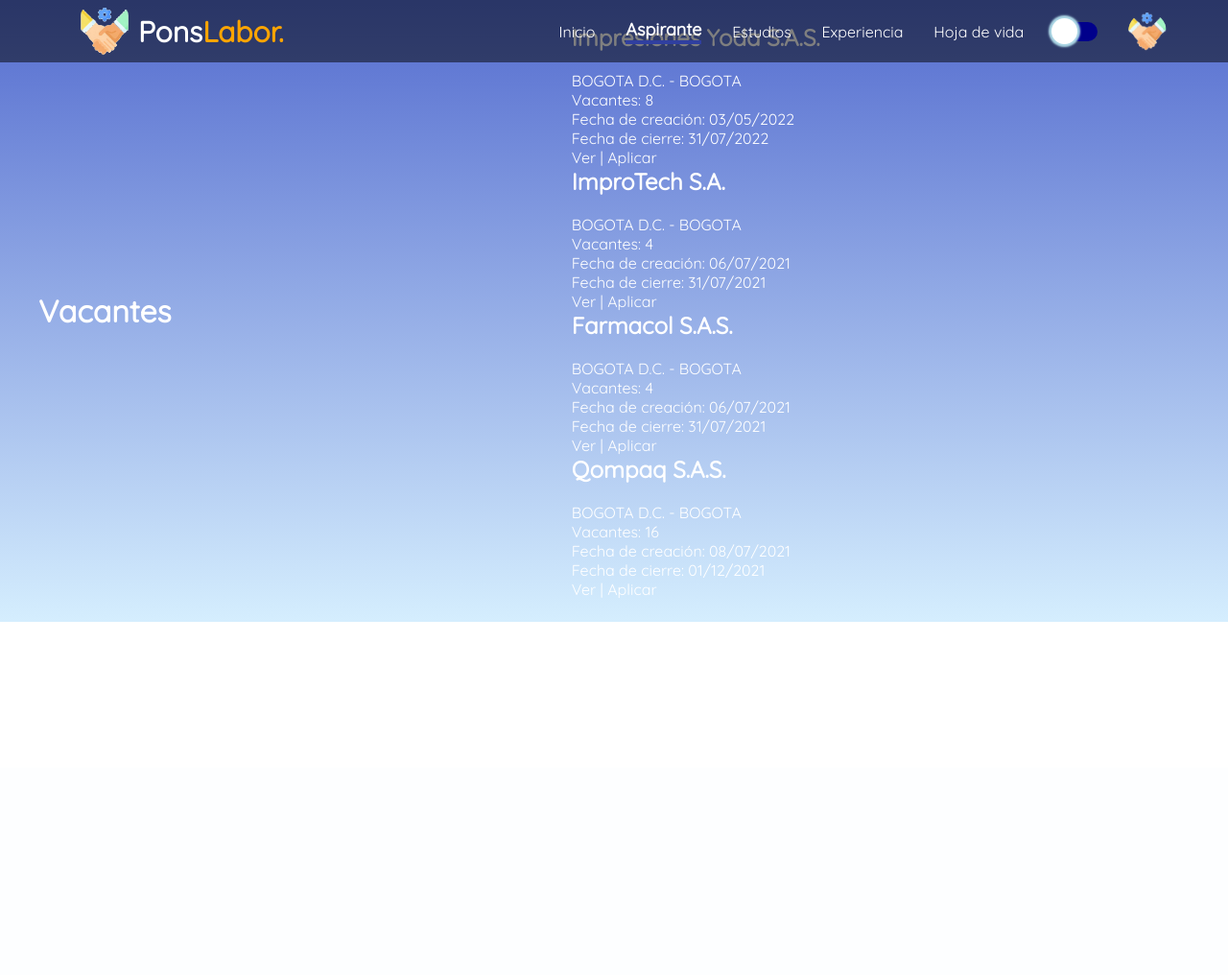
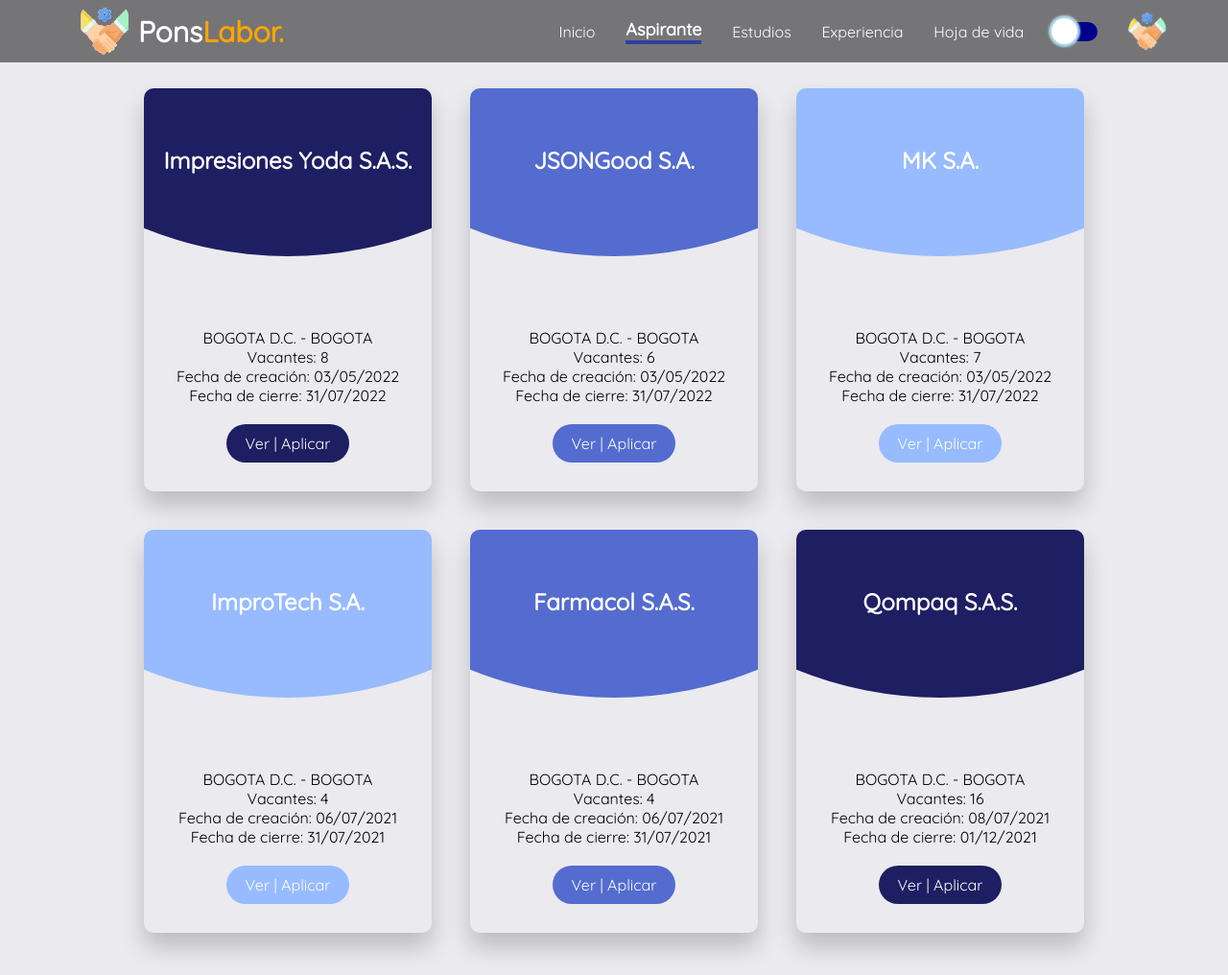
Before and after one commit to eideard-hm/PonteLab, a PHP site: page /PonsLabor/index.php?url=Vacantes in a window 1280 px wide. Shown: the whole page at 96% size. Before the commit the page ends 648 px from the top, so only its background shows below. Run offline with PHP 8.4, Linux system fonts and the light colour scheme.

Commit message:
REALIZE LA ADAPTACION DE LAS VACANTES CON CSS

```diff
--- a/Assets/css/contratante.css
+++ b/Assets/css/contratante.css
@@ -14,7 +14,7 @@
 
 .body-con,
 .body-vac{
-  background: var(--fondo);
+  background: var(--hueso);
   background-repeat: no-repeat;
   background-size: cover;
   color: #fff;
@@ -24,15 +24,103 @@
 .body-vacs{
   justify-content: center;
   align-items: center;
-  min-height: 10vh;
-  background: var(--fondo);
+  min-height: 100vh;
+  background: var(--hueso);
   background-repeat: no-repeat;
   background-size: cover;
   color: #fff;
   font-family: "Quicksand", sans-serif;
   padding: 0 1.5em;
 }
+/*VACANTES*/
+.content-vacs{
+  margin-top: 3em;
+  position: relative;
+  width: 1150px;
+  padding: 20em;
+  min-height: 40em;
+}
+.content-vacs #form-vacs{
+  display: flex;
+  justify-content: center;
+  align-items: center;
+  flex-wrap: wrap;
+}
+.content-vacs .card{
+  position: relative;
+  width: 300px;
+  height: 420px;
+  background: var(--hueso);
+  margin: 20px;
+  border-radius: 10px;
+  overflow: hidden;
+  box-shadow: 0 15px 25px rgba(0, 0, 0, 0.2);
+  transition: 0.5s;
+}
 
+.content-vacs .card .circle{
+  position: relative;
+  width: 100%;
+  height: 100%;
+  background: #000;
+  clip-path: circle(400px at center -225px);
+  text-align: center;
+}
+
+.content-vacs .card .circle h2{
+  padding: 2.5em  0;
+  position: relative;
+}
+
+.content-vacs .card .card-content{
+  position: absolute;
+  bottom: 10px;
+  padding: 20px;
+  text-align: center;
+  width: 100%;
+}
+
+.content-vacs .card .card-content p{
+  color: #000;
+}
+.content-vacs .card .card-content a{
+  position: relative;
+  display: inline-block;
+  padding: 10px 20px;
+  background: #000;
+  color: #fff;
+  border-radius: 40px;
+  text-decoration: none;
+  margin-top: 20px;
+}
+
+.content-vacs .card:nth-child(1) .circle,
+.content-vacs .card:nth-child(1) .card-content a{
+  background: #1e1e62;
+}
+
+.content-vacs .card:nth-child(2) .circle,
+.content-vacs .card:nth-child(2) .card-content a{
+  background: #546ccf;
+}
+
+.content-vacs .card:nth-child(3) .circle,
+.content-vacs .card:nth-child(3) .card-content a{
+  background: #97bbfe;
+}
+
+.content-vacs .card:nth-child(4) .circle,
+.content-vacs .card:nth-child(4) .card-content a{
+  background: var(--cm);
+}
+.content-vacs .card:nth-child(5) .circle,
+.content-vacs .card:nth-child(5) .card-content a{
+  background: var(--medium);
+}
+.content-vacs .card:nth-child(6) .circle,
+.content-vacs .card:nth-child(6) .card-content a{
+  background: var(--bdarck);
+}
 /*======================== ESTILOS PARA CONTRATANTE  ===========================*/
 
 .content {
--- a/Views/Vacantes/Vacantes.php
+++ b/Views/Vacantes/Vacantes.php
@@ -69,7 +69,6 @@
       </div>
     </header>
 
-    <h1 class="name">Vacantes</h1>
     <div class="content-vacs">
       <!--<div class="vacs-form">-->
         <form id="form-vacs" action="">
@@ -83,6 +82,46 @@
                 BOGOTA D.C. - BOGOTA
                 <br>
                 Vacantes: 8
+                <br>
+                Fecha de creación: 03/05/2022
+                <br>
+                Fecha de cierre: 31/07/2022
+                <br>
+              </p>
+              <a type="">Ver | Aplicar</a>
+            </div>
+          </div>
+
+          <div class="card">
+            <div class="circle">
+              <h2>JSONGood S.A.</h2>
+            </div>
+            <div class="card-content">
+              <p>
+                <br>
+                BOGOTA D.C. - BOGOTA
+                <br>
+                Vacantes: 6
+                <br>
+                Fecha de creación: 03/05/2022
+                <br>
+                Fecha de cierre: 31/07/2022
+                <br>
+              </p>
+              <a type="">Ver | Aplicar</a>
+            </div>
+          </div>
+
+          <div class="card">
+            <div class="circle">
+              <h2>MK S.A.</h2>
+            </div>
+            <div class="card-content">
+              <p>
+                <br>
+                BOGOTA D.C. - BOGOTA
+                <br>
+                Vacantes: 7
                 <br>
                 Fecha de creación: 03/05/2022
                 <br>
```
